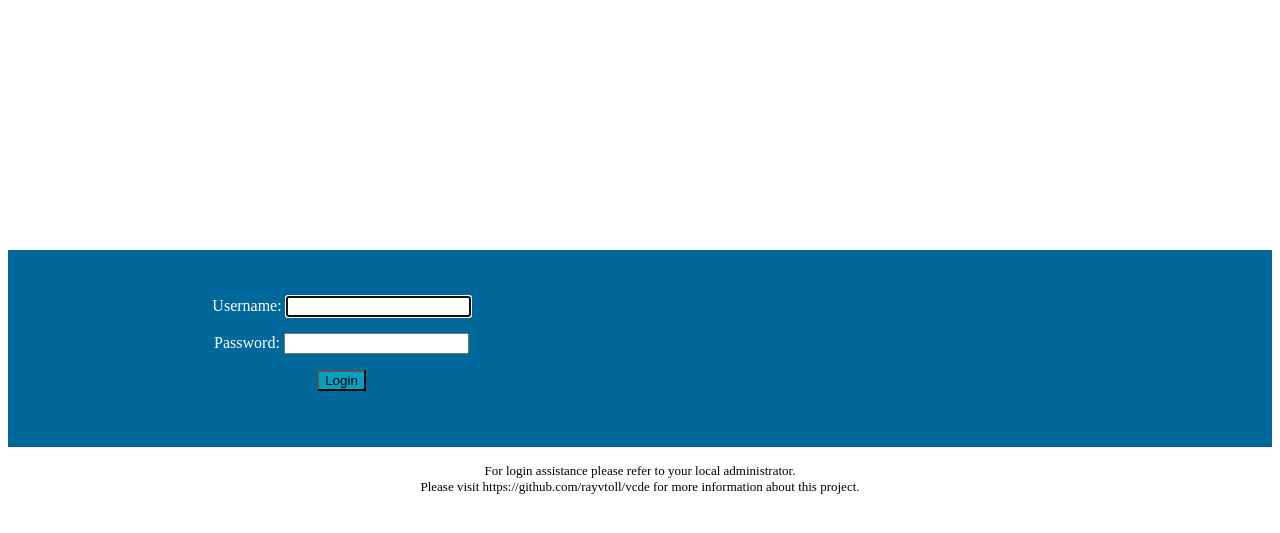
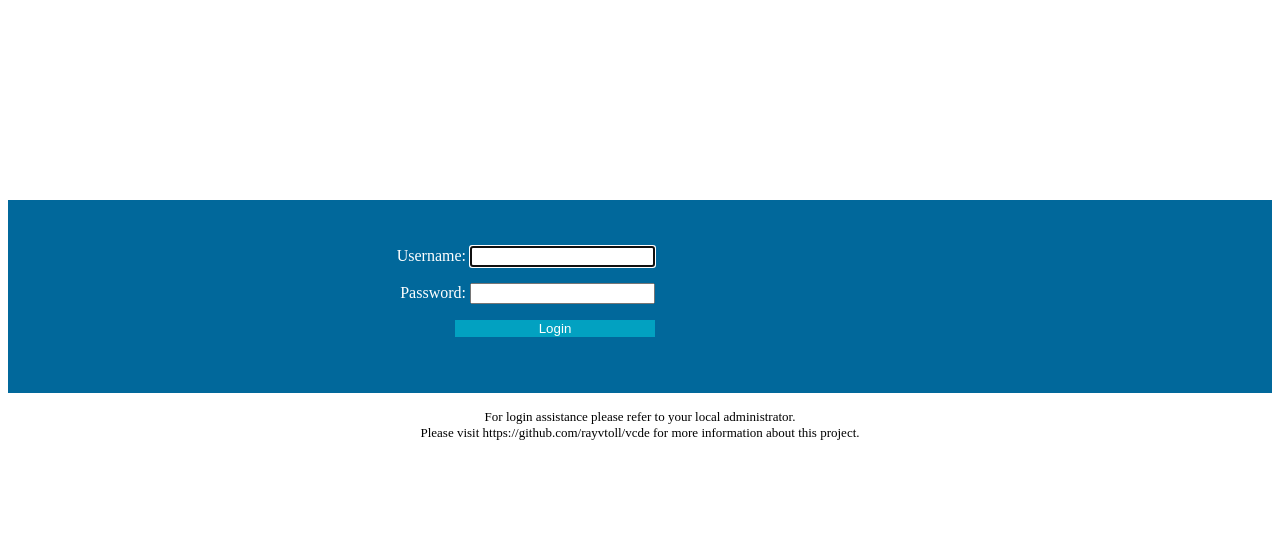
Before and after one commit to rayvtoll/login, a Django app: page /login/ in a window 1280 px wide. Shown: the part 150-683 px from the top of the page. Run offline with Django 3.2, Linux system fonts and the light colour scheme.

Commit message:
login page renewed

```diff
--- a/core/templates/registration/login.html
+++ b/core/templates/registration/login.html
@@ -8,6 +8,8 @@
 			.login {
 				position: relative;
 				width: 100%;
+				margin-top: -50px;
+				align: center;
 				top: 50%;
 				background: #01689b;
 			}
@@ -17,10 +19,6 @@
 				display: table-cell;
 				font-size: 13px;
 				width: 32%;
-				background-repeat: no-repeat;
-				background-position: 100% 50%;
-				background-position-x: 100%;
-				background-position-y: 50%;
 			}
 			.login-right {
 				color: white;
@@ -35,13 +33,18 @@
 				margin: auto;
 				width: 700px;
 				height: 80px;
-				background-position: center;
-				background-repeat:no-repeat;
-				background-position-x:center;
-				background-position-y:center;
+			}
+			.buttondiv-left {
+				width: 32%;
+			}
+			.buttondiv-right {
+				width: 600px;
 			}
 			.custombutton {
 				background: #02a1c1;
+				color: white;
+				border: 0px;
+				width: 200px;
 			}
 		</style>
 	</head>
@@ -49,12 +52,14 @@
 		<div class="login">
 			<div class="login-left">
 			</div>
-			<div class="login-right" align="center">
+			<div class="login-right" align="right">
 				<form method="post">
   					{% csrf_token %}
   					{{ form.as_p }}
-
-  					<button class="custombutton" type="submit">Login</button>
+				<div class="buttondiv-left"></div>
+				<div class="buttondiv-right">
+  				<button class="custombutton" type="submit">Login</button>
+				</div>
 				</form>
 			</div>
 		</div>
```
